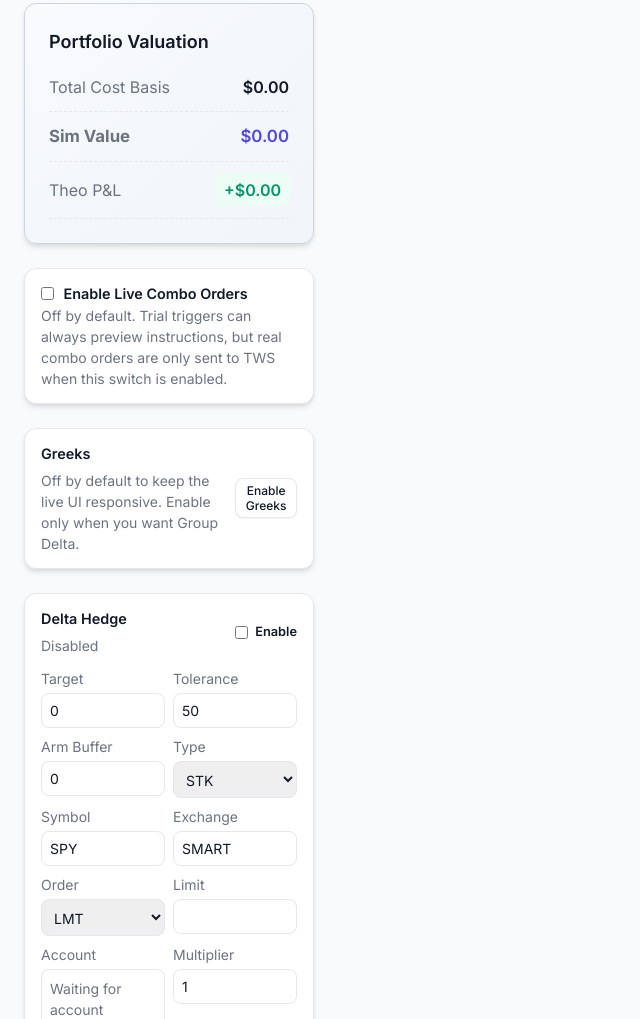
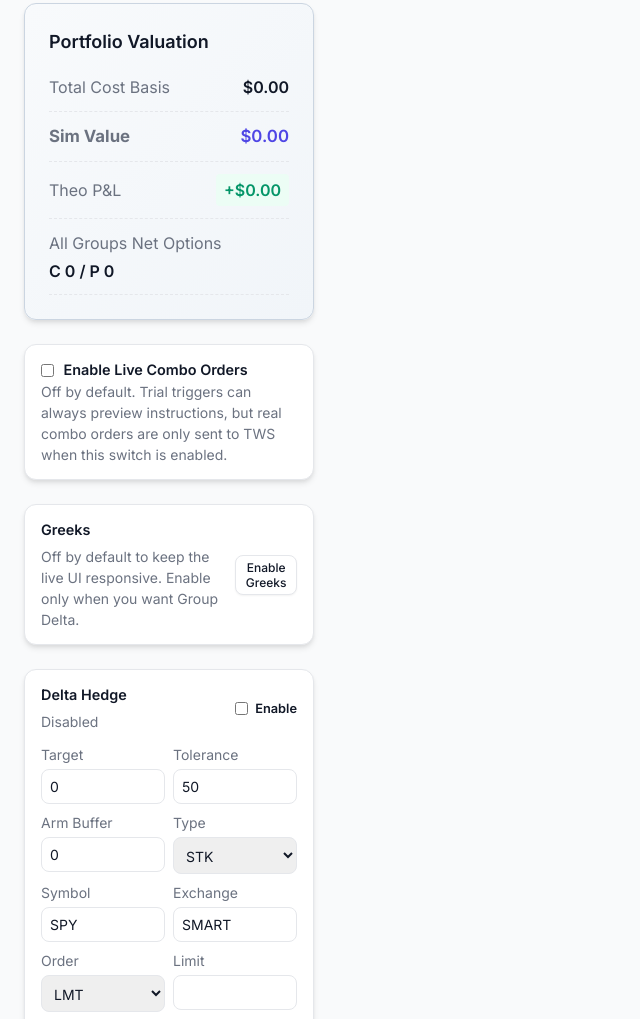
Before and after one commit to xuzhe35/Option-Combo-Simulation, a plain HTML site: page index.html in a window 1280 px wide. Shown: the part 1355-2374 px from the top of the page, without its empty margins (0-640 px from the left). Drawn offline with Linux system fonts and the light colour scheme.

Commit message:
Add option leg redundancy summary

```diff
--- a/index.html
+++ b/index.html
@@ -296,6 +296,11 @@
                         <div class="summary-item">
                             <span class="label">Theo P&L</span>
                             <span class="value" id="unrealizedPnL">$0.00</span>
+                        </div>
+
+                        <div class="summary-item option-redundancy-summary" id="optionLegRedundancyRow">
+                            <span class="label">All Groups Net Options</span>
+                            <span class="value option-redundancy-value" id="optionLegRedundancy">C 0 / P 0</span>
                         </div>
 
                         <div class="summary-item" id="globalLivePnLRow"
--- a/js/global_ui.js
+++ b/js/global_ui.js
@@ -10,12 +10,57 @@
         return `<span class="${value >= 0 ? positiveClass : negativeClass}">${value >= 0 ? '+' : ''}${currencyFormatter.format(value)}</span>`;
     }
 
+    function formatContractQuantity(value) {
+        const parsed = Number(value);
+        if (!Number.isFinite(parsed) || Math.abs(parsed) < 0.000001) {
+            return '0';
+        }
+        return parsed.toLocaleString(undefined, {
+            maximumFractionDigits: 4,
+        });
+    }
+
+    function formatOptionRedundancyBucket(label, bucket) {
+        const summary = bucket && typeof bucket === 'object' ? bucket : {};
+        const redundantContracts = Number(summary.redundantContracts);
+        if (!Number.isFinite(redundantContracts) || Math.abs(redundantContracts) < 0.000001) {
+            return `${label} 0`;
+        }
+        const direction = summary.direction === 'short' ? 'Short' : 'Long';
+        return `${label} ${direction} ${formatContractQuantity(redundantContracts)}`;
+    }
+
+    function formatOptionLegRedundancyTitle(optionLegRedundancy) {
+        const call = optionLegRedundancy && optionLegRedundancy.call ? optionLegRedundancy.call : {};
+        const put = optionLegRedundancy && optionLegRedundancy.put ? optionLegRedundancy.put : {};
+        return [
+            'All groups, open option legs only.',
+            `Call buy ${formatContractQuantity(call.buyContracts)} / sell ${formatContractQuantity(call.sellContracts)}.`,
+            `Put buy ${formatContractQuantity(put.buyContracts)} / sell ${formatContractQuantity(put.sellContracts)}.`,
+        ].join(' ');
+    }
+
+    function applyOptionLegRedundancy(derivedData) {
+        const valueEl = document.getElementById('optionLegRedundancy');
+        if (!valueEl) {
+            return;
+        }
+
+        const summary = derivedData && derivedData.optionLegRedundancy ? derivedData.optionLegRedundancy : {};
+        valueEl.textContent = [
+            formatOptionRedundancyBucket('C', summary.call),
+            formatOptionRedundancyBucket('P', summary.put),
+        ].join(' / ');
+        valueEl.title = formatOptionLegRedundancyTitle(summary);
+    }
+
     function applyGlobalDerivedData(derivedData, currencyFormatter, chartApi) {
         document.getElementById('totalCost').textContent = currencyFormatter.format(derivedData.globalTotalCost);
         document.getElementById('simulatedValue').textContent = Number.isFinite(derivedData.globalSimulatedValue)
             ? currencyFormatter.format(derivedData.globalSimulatedValue)
             : 'N/A';
         document.getElementById('unrealizedPnL').innerHTML = formatSignedCurrencyValue(currencyFormatter, derivedData.globalPnL, 'profit', 'loss');
+        applyOptionLegRedundancy(derivedData);
 
         const globalLivePnLRow = document.getElementById('globalLivePnLRow');
         if (globalLivePnLRow) {
--- a/js/valuation.js
+++ b/js/valuation.js
@@ -108,7 +108,10 @@
     }
 
     function isClosedLeg(leg) {
-        return !!(leg && leg.closePrice !== null && leg.closePrice !== '');
+        return !!(leg
+            && leg.closePrice !== null
+            && leg.closePrice !== ''
+            && leg.closePrice !== undefined);
     }
 
     function normalizeLegPosition(value) {
@@ -119,6 +122,63 @@
     function normalizeFiniteNumber(value, fallback = 0) {
         const parsed = parseFloat(value);
         return Number.isFinite(parsed) ? parsed : fallback;
+    }
+
+    function createEmptyOptionLegRedundancyBucket() {
+        return {
+            buyContracts: 0,
+            sellContracts: 0,
+            netContracts: 0,
+            redundantContracts: 0,
+            direction: 'flat',
+        };
+    }
+
+    function finalizeOptionLegRedundancyBucket(bucket) {
+        const netContracts = bucket.buyContracts - bucket.sellContracts;
+        return {
+            buyContracts: bucket.buyContracts,
+            sellContracts: bucket.sellContracts,
+            netContracts,
+            redundantContracts: Math.abs(netContracts),
+            direction: netContracts > 0 ? 'long' : (netContracts < 0 ? 'short' : 'flat'),
+        };
+    }
+
+    function computeOptionLegRedundancy(groups) {
+        const buckets = {
+            call: createEmptyOptionLegRedundancyBucket(),
+            put: createEmptyOptionLegRedundancyBucket(),
+        };
+
+        (Array.isArray(groups) ? groups : []).forEach((group) => {
+            (Array.isArray(group && group.legs) ? group.legs : []).forEach((leg) => {
+                if (!leg || isClosedLeg(leg)) {
+                    return;
+                }
+
+                const type = String(leg.type || '').trim().toLowerCase();
+                if (type !== 'call' && type !== 'put') {
+                    return;
+                }
+
+                const contracts = Math.abs(normalizeLegPosition(leg.pos));
+                if (contracts <= 0) {
+                    return;
+                }
+
+                if (normalizeLegPosition(leg.pos) > 0) {
+                    buckets[type].buyContracts += contracts;
+                } else {
+                    buckets[type].sellContracts += contracts;
+                }
+            });
+        });
+
+        return {
+            call: finalizeOptionLegRedundancyBucket(buckets.call),
+            put: finalizeOptionLegRedundancyBucket(buckets.put),
+        };
     }
 
     function computeHedgeDelta(hedge) {
@@ -569,6 +629,7 @@
             ? productRegistry.resolveUnderlyingProfile(globalState.underlyingSymbol)
             : null;
         const includedGroupResults = groupResults.filter(result => result.isIncludedInGlobal);
+        const optionLegRedundancy = computeOptionLegRedundancy(globalState && globalState.groups);
 
         const globalTotalCost = includedGroupResults.reduce((sum, result) => sum + result.groupCost, 0);
         const globalSimulationAvailable = includedGroupResults.every(result => result.groupSimulationAvailable !== false);
@@ -595,6 +656,7 @@
             hedgeResultsById: new Map(hedgeResults.map(result => [result.id, result])),
             groupResults,
             groupResultsById: new Map(groupResults.map(result => [result.id, result])),
+            optionLegRedundancy,
             globalTotalCost,
             globalSimulationAvailable,
             globalSimulatedValue,
@@ -649,6 +711,7 @@
         buildCurrentPriceDisplayState,
         computeHedgeDerivedData,
         computeLegDerivedData,
+        computeOptionLegRedundancy,
         computeGroupDeltaSummary,
         computeGroupDerivedData,
         buildPortfolioDeltaSummary,
--- a/style.css
+++ b/style.css
@@ -441,6 +441,24 @@ input[type=range]:focus {
     font-weight: 600;
     flex: 0 0 auto;
     white-space: nowrap;
+}
+
+.summary-item.option-redundancy-summary {
+    display: block;
+}
+
+.summary-item.option-redundancy-summary .label {
+    display: block;
+    margin-bottom: 0.35rem;
+    white-space: normal;
+}
+
+.summary-item .option-redundancy-value {
+    display: block;
+    line-height: 1.35;
+    text-align: left;
+    white-space: normal;
+    overflow-wrap: anywhere;
 }
 
 /* Buttons */
```
Also changed, not shown: tests/valuation.test.js (+37 -0 lines).
